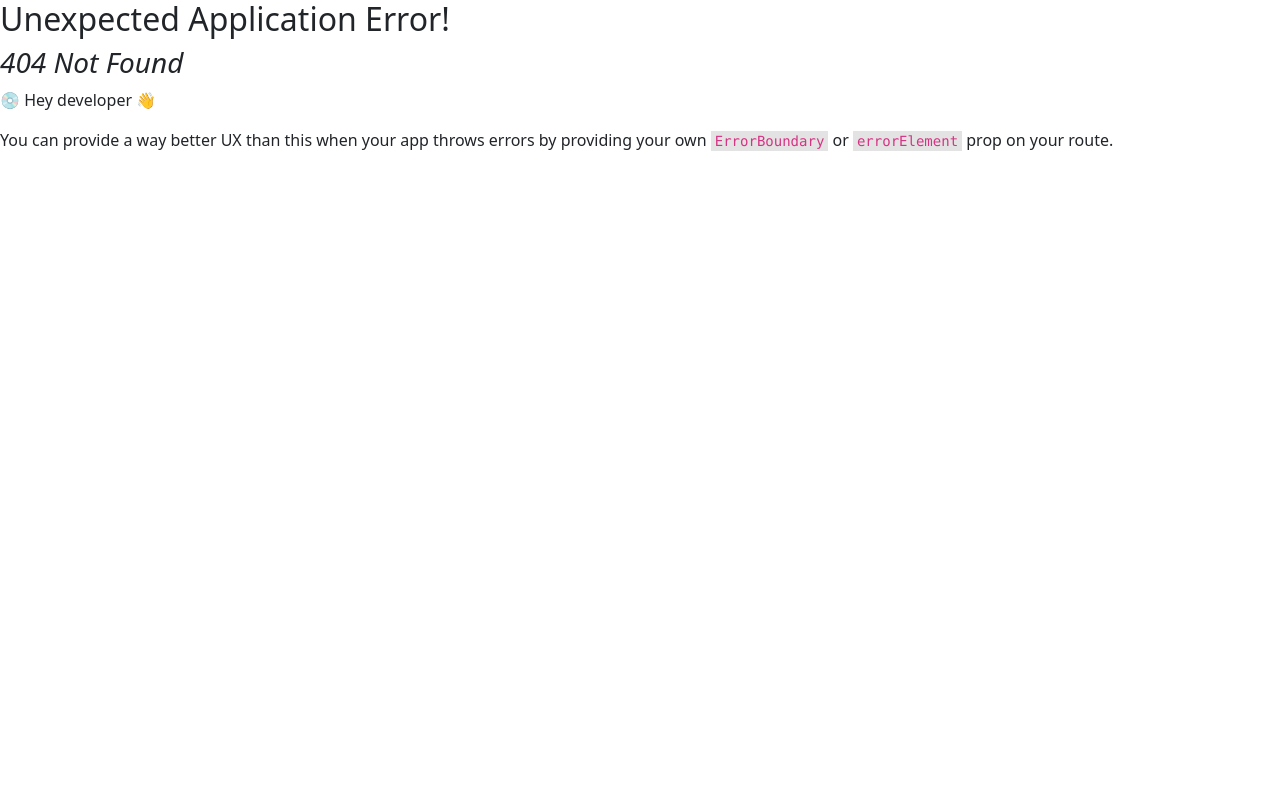
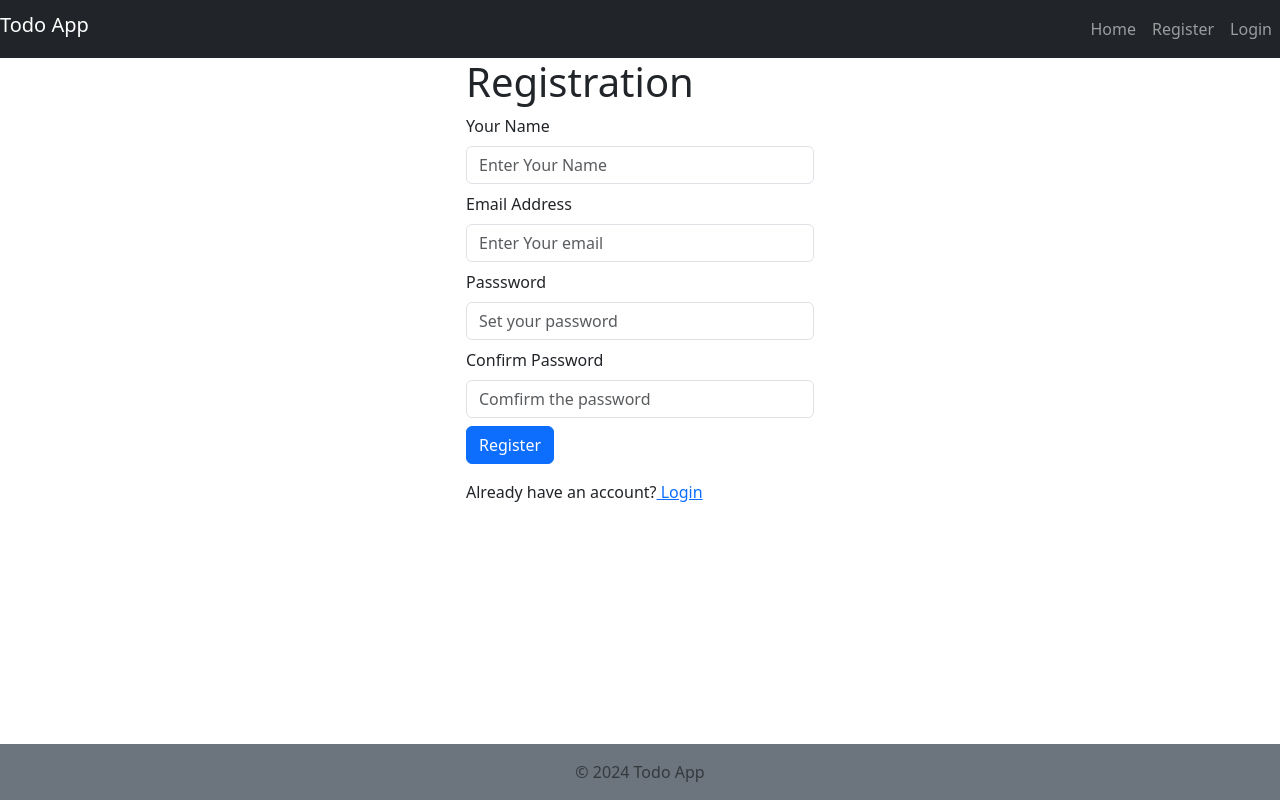
Before and after one commit to kenworw/todo-app, a React (Create React App) app in the folder frontend/: page /register in a window 1280 px wide. Before the commit this address had no page. Built offline with nearby package versions, Linux system fonts and the light colour scheme.

Commit message:
Login and Register form

```diff
--- /dev/null
+++ b/frontend/src/components/FormContainer.jsx
@@ -0,0 +1,17 @@
+import {Container, Row, Col} from 'react-bootstrap'
+const FormContainer = ({ children }) => {
+    return (
+        <Container>
+            <Row className='justify-content-md-center'>
+                <Col xs={12} md={6} lg={4} className='mx-auto'>
+                    {children}
+                </Col>
+            </Row>
+
+        </Container>
+
+    )
+}
+
+
+export default FormContainer
--- a/frontend/src/index.js
+++ b/frontend/src/index.js
@@ -13,12 +13,17 @@
 import reportWebVitals from "./reportWebVitals";
 import Dashboard from "./pages/Dashboard";
 import TodoScreen from "./pages/TodoScreen";
+import Login from "./pages/Login";
+import Register from "./pages/Register";
+
 
 const router = createBrowserRouter(
   createRoutesFromElements(
   <Route path="/" element={<App />}>
     <Route index={true} path="/" element={<Dashboard />} />
     <Route path="/todo/:id" element={<TodoScreen />} />
+    <Route path="/login" element={<Login />} />
+    <Route path="/register" element={<Register />} />
   </Route>)
 );
 
--- /dev/null
+++ b/frontend/src/pages/Login.jsx
@@ -0,0 +1,59 @@
+import { Form, Button, Row, Col } from 'react-bootstrap';
+import { useState } from 'react';
+import { Link } from 'react-router-dom';
+import FormContainer from '../components/FormContainer';
+
+
+const Login = () => {
+
+  const [email, setEmail] = useState('');
+  const [password, setPassword] = useState('');
+
+  const submitHandler = (e) => {
+    e.preventDefault();
+    console.log('Submit');
+  }
+
+  return (
+    <FormContainer>
+      <h1>Sign In</h1>
+
+      <Form onSubmit= {submitHandler}>
+        <Form.Group className='my-2' controlId='email'>
+          <Form.Label>Email Address</Form.Label>
+          <Form.Control
+            type='email'
+            placeholder='Enter email'
+            value= {email}
+            onChange= {e => setEmail(e.target.value)}
+          ></Form.Control>
+        </Form.Group>
+
+        <Form.Group className='my-2' controlId='password'>
+          <Form.Label>Password</Form.Label>
+          <Form.Control
+            type='password'
+            placeholder='Enter password'
+            value= {password}
+            onChange= {e => setPassword(e.target.value)}
+          ></Form.Control>
+        </Form.Group>
+
+        <Button disabled= "" type='submit' variant='primary'>
+          Sign In
+        </Button>
+
+      </Form>
+
+      <Row className='py-3'>
+        <Col>
+        Not registered yet?
+           <Link to={'/register'}> Register
+           </Link>
+        </Col>
+      </Row>
+    </FormContainer>
+  );
+};
+
+export default Login;
--- /dev/null
+++ b/frontend/src/pages/Register.jsx
@@ -0,0 +1,75 @@
+import { Form, Button, Row, Col } from "react-bootstrap";
+import { useState } from "react";
+import { Link } from "react-router-dom";
+import FormContainer from "../components/FormContainer";
+
+const Register = () => {
+  const [name, setName] = useState("");
+  const [email, setEmail] = useState("");
+  const [password, setPassword] = useState("");
+  const [confirmPassword, setConfirmPassword] = useState("");
+
+  const submitHandler = (e) => {
+    e.preventDefault();
+    console.log("Submit");
+  };
+
+  return (
+    <FormContainer>
+      <h1>Registration</h1>
+
+      <Form onSubmit={submitHandler}>
+        <Form.Group className="my-2" controlId="name">
+          <Form.Label>Your Name</Form.Label>
+          <Form.Control
+            type="text"
+            placeholder="Enter Your Name"
+            value={name}
+            onChange={(e) => setName(e.target.value)}
+          ></Form.Control>
+        </Form.Group>
+        <Form.Group className="my-2" controlId="email">
+          <Form.Label>Email Address</Form.Label>
+          <Form.Control
+            type="email"
+            placeholder="Enter Your email"
+            value={email}
+            onChange={(e) => setEmail(e.target.value)}
+          ></Form.Control>
+        </Form.Group>
+        <Form.Group className="my-2" controlId="password">
+          <Form.Label>Passsword</Form.Label>
+          <Form.Control
+            type="password"
+            placeholder="Set your password"
+            value={password}
+            onChange={(e) => setPassword(e.target.value)}
+          ></Form.Control>
+        </Form.Group>
+
+        <Form.Group className="my-2" controlId="ConfirmPassword">
+          <Form.Label>Confirm Password</Form.Label>
+          <Form.Control
+            type="password"
+            placeholder="Comfirm the password"
+            value={confirmPassword}
+            onChange={(e) => setConfirmPassword(e.target.value)}
+          ></Form.Control>
+        </Form.Group>
+
+        <Button disabled="" type="submit" variant="primary">
+          Register
+        </Button>
+      </Form>
+
+      <Row className="py-3">
+        <Col>
+          Already have an account?
+          <Link to={"/login"}> Login </Link>
+        </Col>
+      </Row>
+    </FormContainer>
+  );
+};
+
+export default Register;
```
